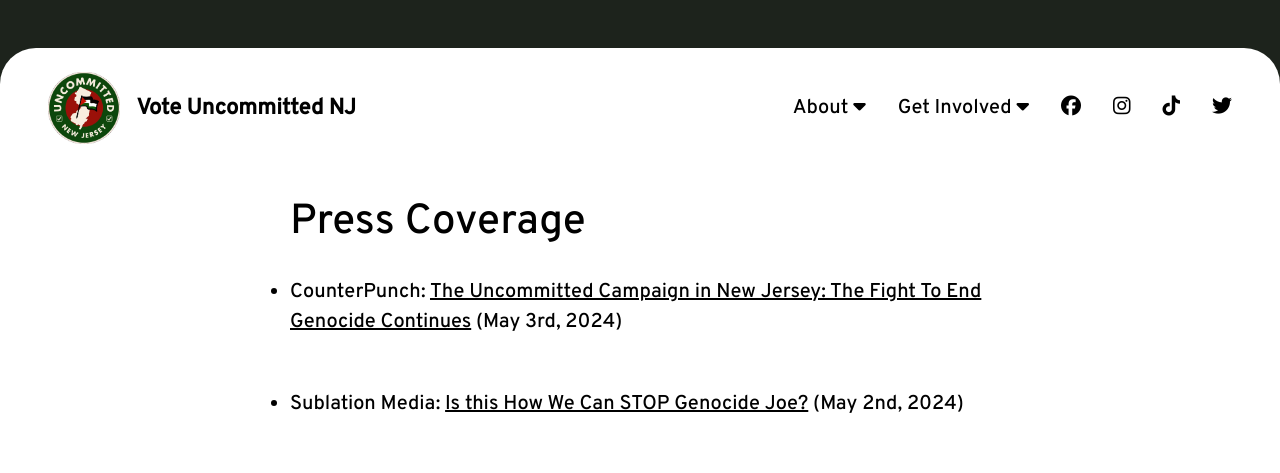
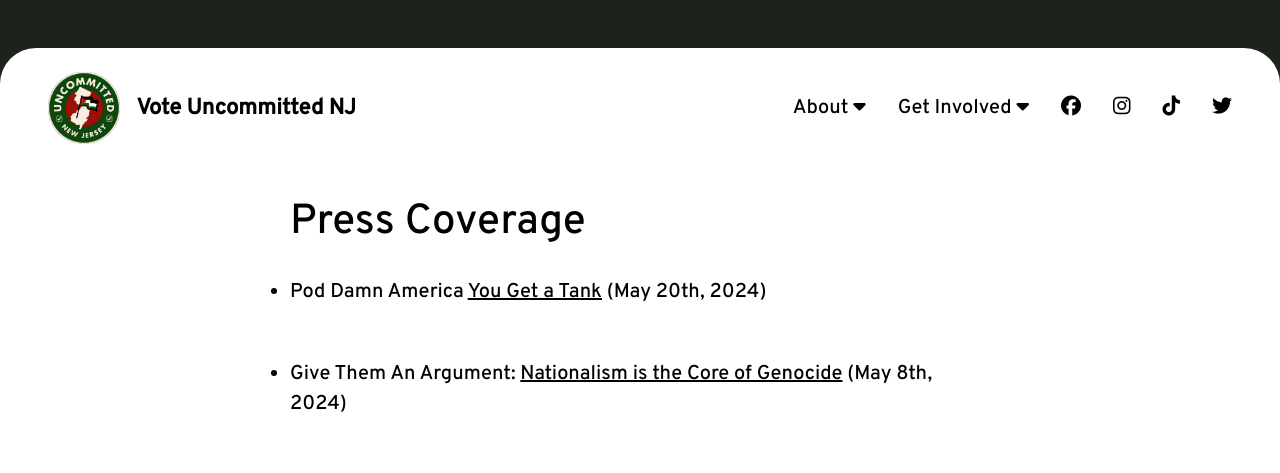
Before and after one commit to dsa-ntc/uncommittednj.org, a Jekyll site: the page built from press.md, in a window 1280 px wide and 1400 px high. Shown: the top 473 px of the window. Built offline with Jekyll 4.4.1, drawn with Linux system fonts in a browser that asks for light colours; nearby versions of some CDN libraries; comment, search, counter and statistics services are not loaded; some of the changed text lies outside the part shown; grey boxes are pictures that could not be loaded.

Commit message:
adding new press

```diff
--- a/press.md
+++ b/press.md
@@ -8,6 +8,16 @@ image: /assets/voteuncommittednj.jpg
 ---
 Press Coverage
 ===
+
+- Pod Damn America [You Get a
+  Tank](https://soundcloud.com/poddamnamerica/you-get-a-tank-wuncommitted-nj)
+(May 20th, 2024)
+
+- Give Them An Argument: [Nationalism is the Core of
+  Genocide](https://youtu.be/Sg1_-WOzPsw) (May 8th, 2024)
+
+<iframe width="683" height="384" src="https://www.youtube.com/embed/Sg1_-WOzPsw" title="Nationalism is the Core of Genocide" frameborder="0" allow="accelerometer; autoplay; clipboard-write; encrypted-media; gyroscope; picture-in-picture; web-share" referrerpolicy="strict-origin-when-cross-origin" allowfullscreen></iframe>
+
 - CounterPunch: [The Uncommitted Campaign in New Jersey: The Fight To End
   Genocide
 Continues](https://www.counterpunch.org/2024/05/03/the-uncommitted-campaign-in-new-jersey-the-fight-to-end-genocide-continues/)
@@ -28,6 +38,11 @@ Organizers](https://www.dsausa.org/democratic-left/putting-palestine-on-the-ball
 2024)
 
 <iframe width="683" height="384" src="https://www.youtube.com/embed/AAY0eeVScg8" title="LR 166 - Vote No On Joe Biden?" frameborder="0" allow="accelerometer; autoplay; clipboard-write; encrypted-media; gyroscope; picture-in-picture; web-share" referrerpolicy="strict-origin-when-cross-origin" allowfullscreen></iframe>
+
+- Varn Vlog: [Palestine Solidarity and the Uncommitted
+  Campaign](https://www.youtube.com/watch?v=6KxpukH0TUA) (April 23rd, 2024)
+
+<iframe width="683" height="384" src="https://www.youtube.com/embed/6KxpukH0TUA" title="Varn Vlog:  Palestine Solidarity and the Uncommitted Campaign" frameborder="0" allow="accelerometer; autoplay; clipboard-write; encrypted-media; gyroscope; picture-in-picture; web-share" referrerpolicy="strict-origin-when-cross-origin" allowfullscreen></iframe>
 
 - NorthJersey.com: [In NJ, a push to vote ‘uncommitted’ to protest Biden support
   for war in
```
